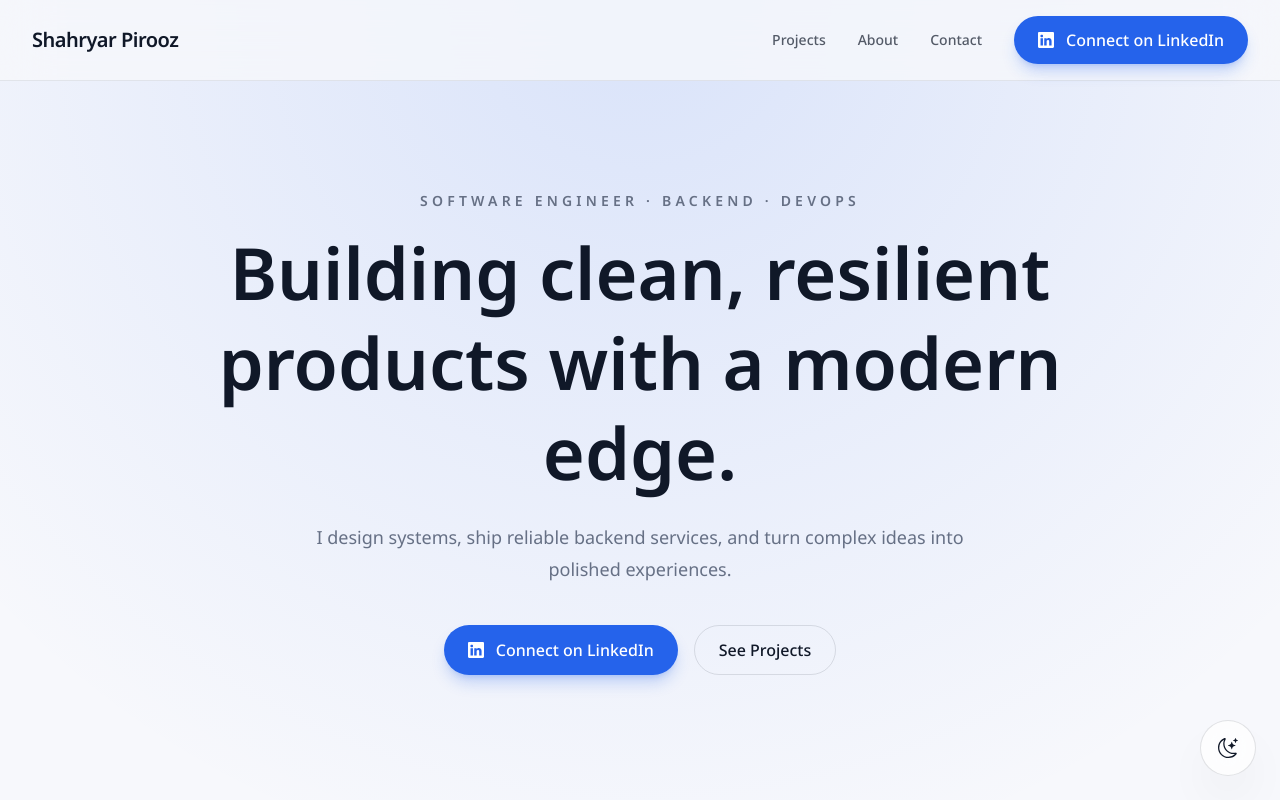
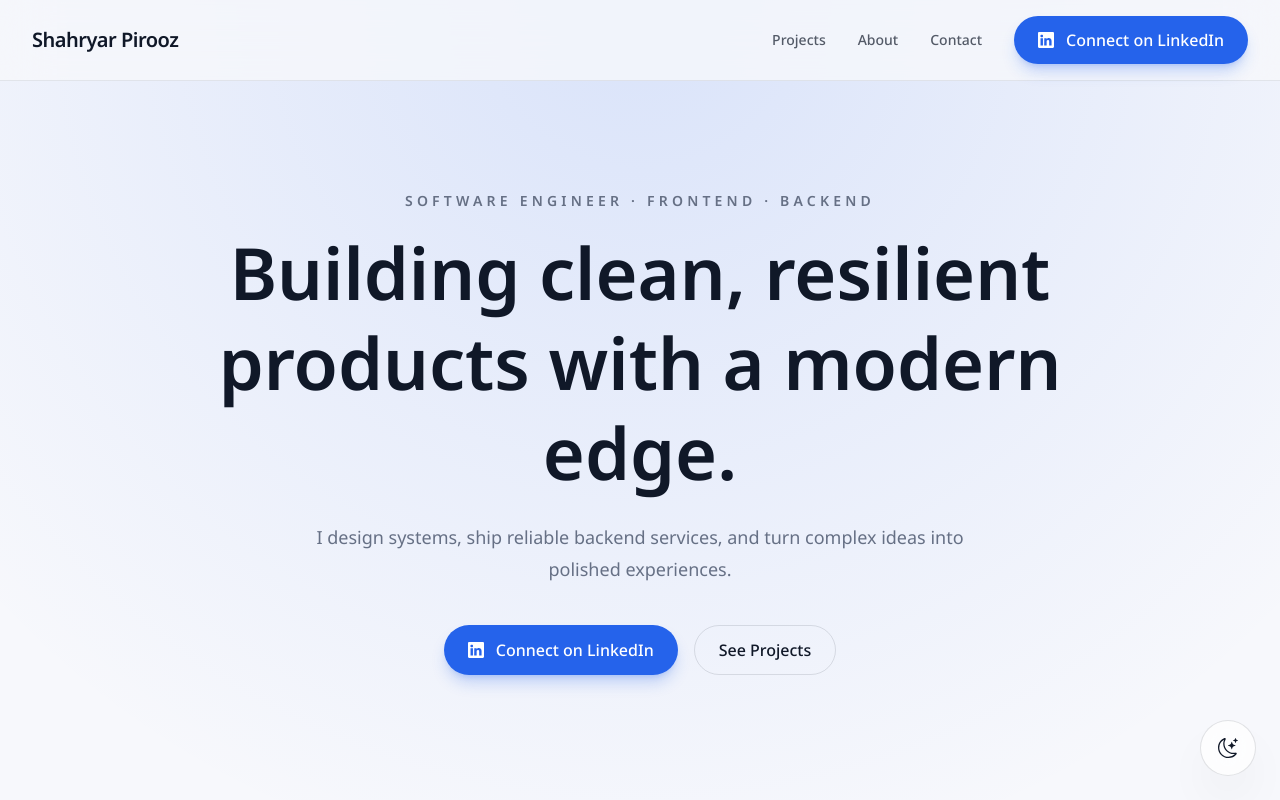
Before and after one commit to Shahryar-Pirooz/shahryar-pirooz.github.io, a Next.js app: page /shahryar-pirooz.github.io/ in a window 1280 px wide. Shown: the top 800 px of the page. Built offline with nearby package versions, Linux system fonts and the light colour scheme.

Commit message:
fix banner

```diff
--- a/app/sections/banner.tsx
+++ b/app/sections/banner.tsx
@@ -5,7 +5,7 @@ export default function Banner() {
 		<section id='home' className='flex min-h-[88vh] flex-col justify-center py-16'>
 			<div className='mx-auto max-w-4xl text-center'>
 				<p className='mb-4 text-sm font-semibold uppercase tracking-[0.3em] text-muted'>
-					Software Engineer · Backend · DevOps
+					Software Engineer · Frontend · Backend
 				</p>
 				<h1 className='text-4xl font-semibold leading-tight md:text-6xl lg:text-7xl'>
 					Building clean, resilient products with a modern edge.
```
